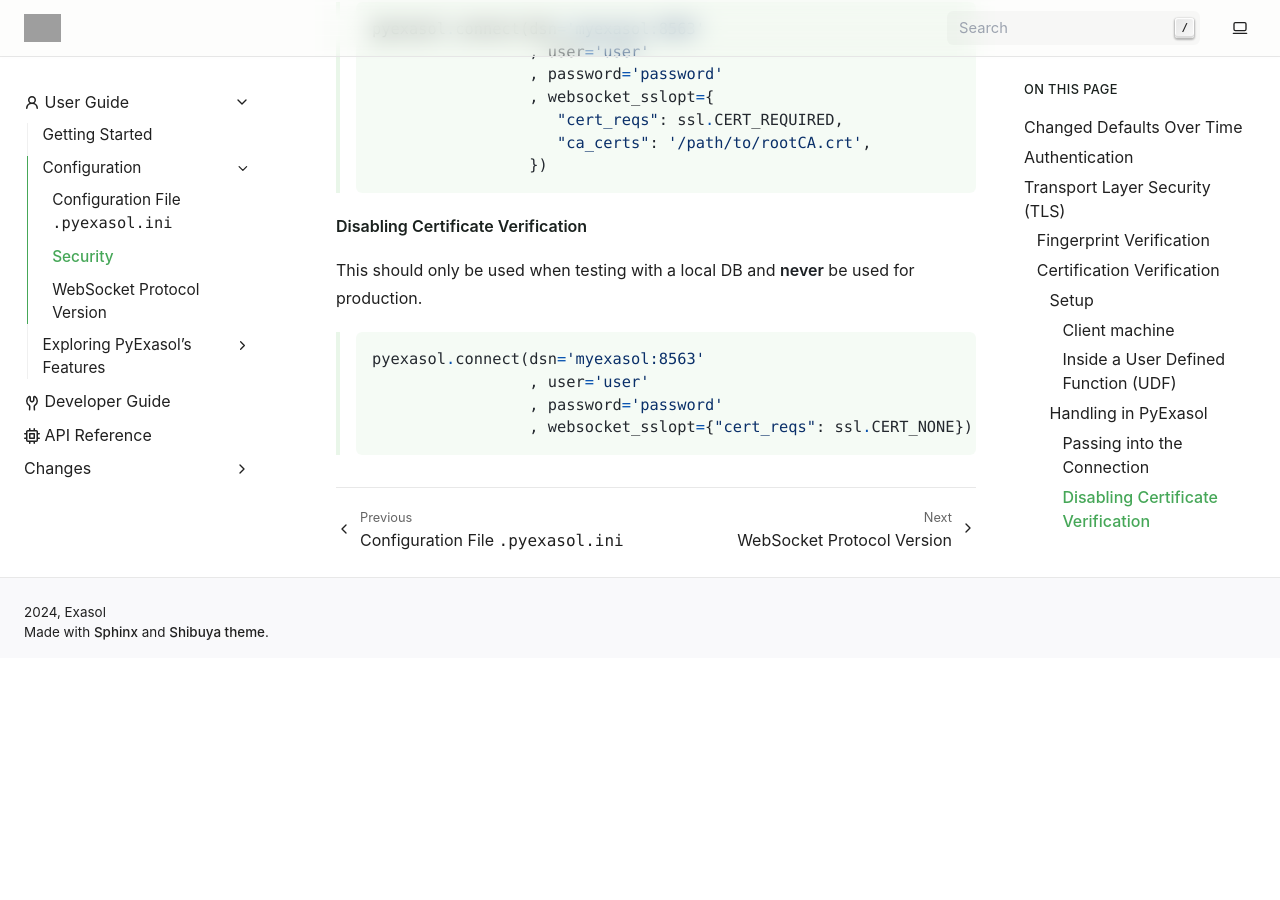
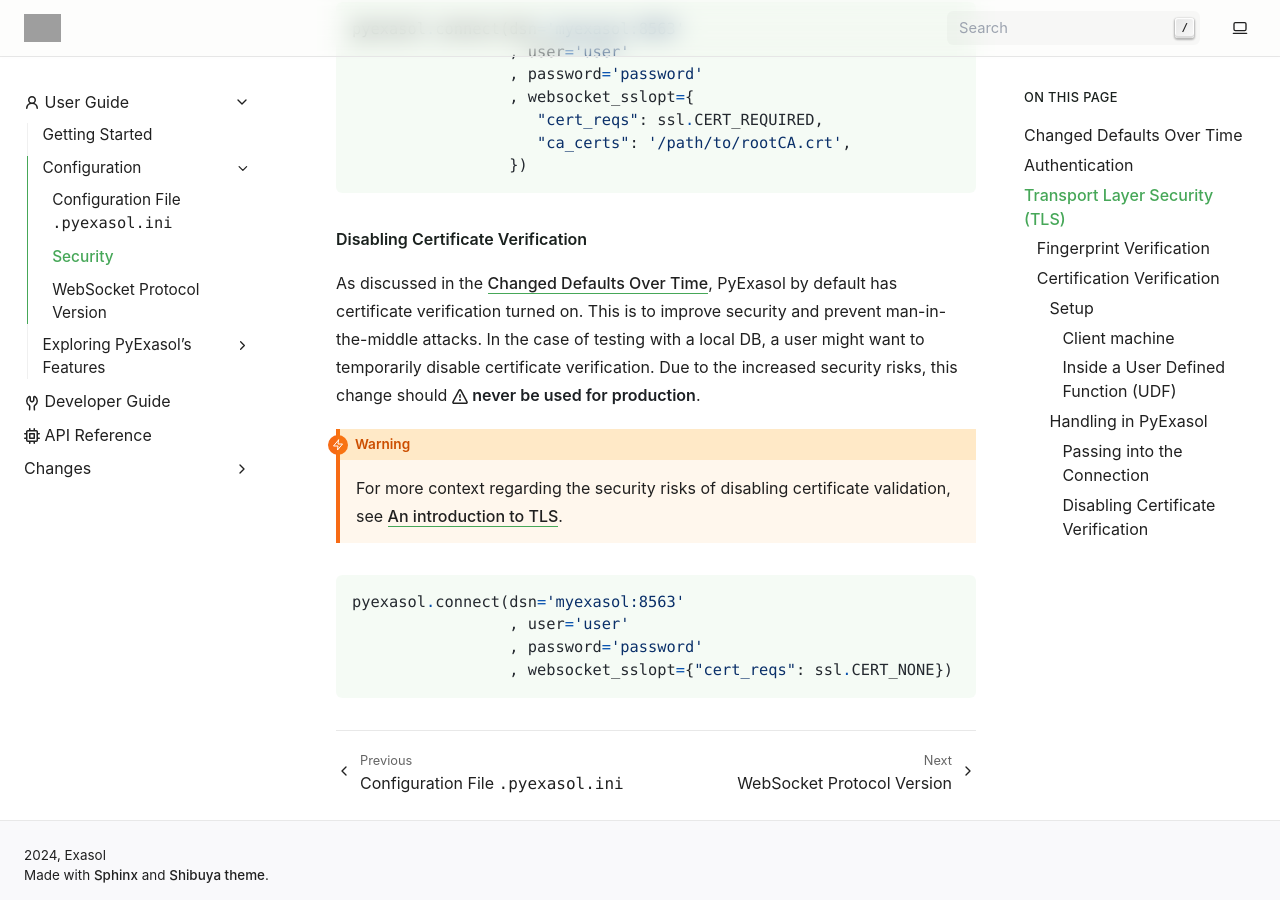
Before and after one commit to exasol/pyexasol, a Sphinx documentation site: the page built from doc/user_guide/configuration/security.rst, in a window 1280 px wide and 900 px high, scrolled down 5479 px. Built offline with Sphinx 7.4.7, drawn with Linux system fonts in a browser that asks for light colours; before the commit the page ends 6137 px from its top, so only the background shows below that; grey boxes are pictures that could not be loaded.

Commit message:
Add lots of warning text about disabling certificate verification

```diff
--- a/doc/user_guide/configuration/security.rst
+++ b/doc/user_guide/configuration/security.rst
@@ -214,27 +214,32 @@
 
 This is how an unprivileged user can specify the certificate when making the connection.
 
-   .. code-block:: python
+.. code-block:: python
 
-      pyexasol.connect(dsn='myexasol:8563'
-                       , user='user'
-                       , password='password'
-                       , websocket_sslopt={
-                          "cert_reqs": ssl.CERT_REQUIRED,
-                          "ca_certs": '/path/to/rootCA.crt',
-                       })
+  pyexasol.connect(dsn='myexasol:8563'
+                   , user='user'
+                   , password='password'
+                   , websocket_sslopt={
+                      "cert_reqs": ssl.CERT_REQUIRED,
+                      "ca_certs": '/path/to/rootCA.crt',
+                   })
 
 Disabling Certificate Verification
 """"""""""""""""""""""""""""""""""
 
-This should only be used when testing with a local DB and **never** be used for production.
+As discussed in the :ref:`changed_defaults`, PyExasol by default has certificate
+verification turned on. This is to improve security and prevent man-in-the-middle
+attacks. In the case of testing with a local DB, a user might want to temporarily
+disable certificate verification. Due to the increased security risks, this
+change should :octicon:`alert` **never be used for production**.
 
-   .. code-block:: python
+.. warning::
+  For more context regarding the security risks of disabling certificate validation,
+  see `An introduction to TLS <https://github.com/exasol/tutorials/blob/1.0.0/tls/doc/tls_introduction.md>`__.
 
-      pyexasol.connect(dsn='myexasol:8563'
-                       , user='user'
-                       , password='password'
-                       , websocket_sslopt={"cert_reqs": ssl.CERT_NONE})
+.. code-block:: python
 
-
-.. _security_examples:
+  pyexasol.connect(dsn='myexasol:8563'
+                   , user='user'
+                   , password='password'
+                   , websocket_sslopt={"cert_reqs": ssl.CERT_NONE})
```
